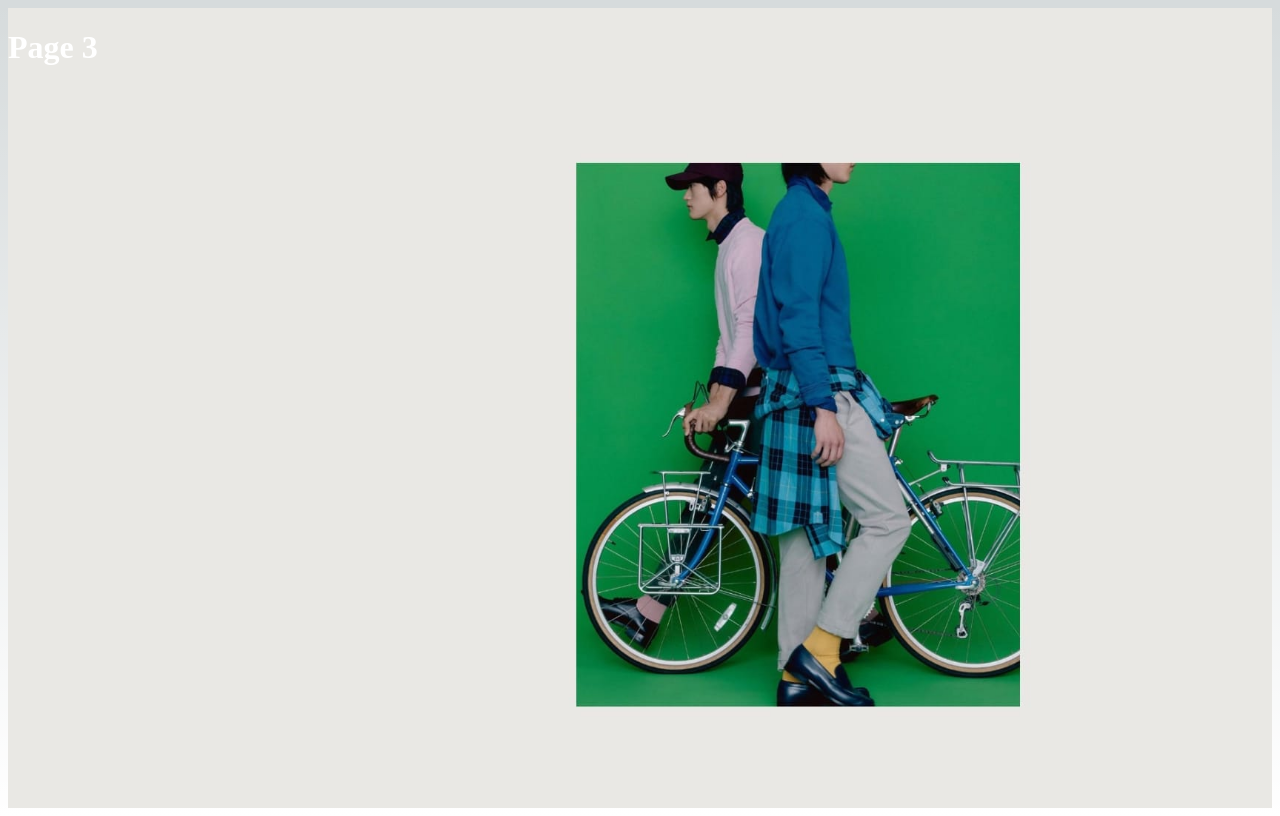
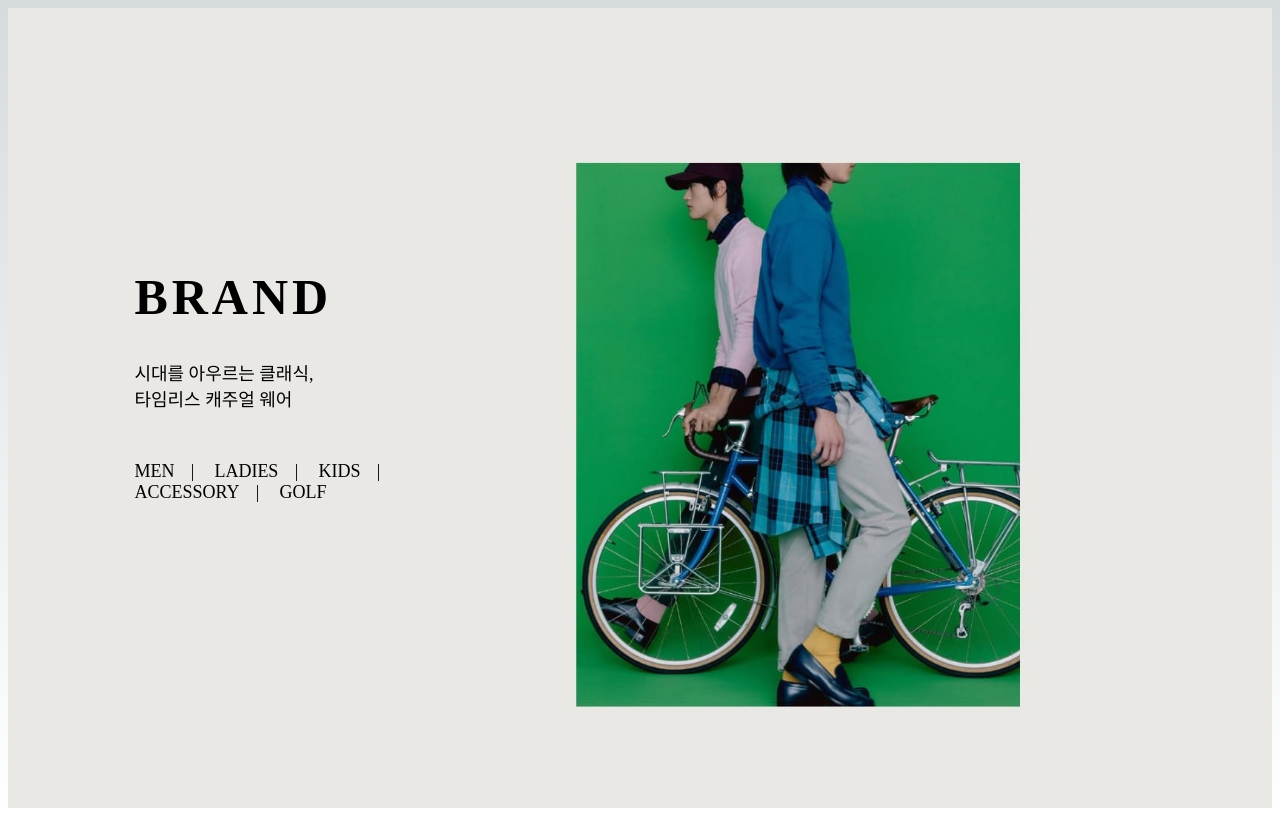
Before and after one commit to yujeongbbang/beanpole-website, a Next.js app: page /Page3 in a window 1280 px wide. Built offline with nearby package versions, Linux system fonts and the light colour scheme.

Commit message:
feat: page2, page3 구조

```diff
--- a/pages/Page3.js
+++ b/pages/Page3.js
@@ -1,9 +1,24 @@
 import styles from '../styles/Page3.module.css';
 
-const Page3 = () => (
-  <div className={styles.page3Container}>
-    <h1>Page 3</h1>
-  </div>
-);
+const Page3 = () => {
+  return (
+    <div className={styles.page3Container}>
+      <div className={styles.page3TextContainer}>
+        <h1 className={styles.page3Title}>BRAND</h1>
+        <p className={styles.page3Subtitle}>
+         시대를 아우르는 클래식, <br />타임리스 캐주얼 웨어
+        </p>
+        <div className={styles.page3Category}>
+          <span className={styles.page3CateList}>MEN</span>
+          <span className={styles.page3CateList}>LADIES</span>
+          <span className={styles.page3CateList}>KIDS</span>
+          <br/>
+          <span className={styles.page3CateList}>ACCESSORY</span>
+          <span className={styles.page3CateList}>GOLF</span>
+        </div>
+      </div>
+    </div>
+  );
+};
 
 export default Page3;
--- a/styles/Page1.module.css
+++ b/styles/Page1.module.css
@@ -13,7 +13,7 @@
 
 .page1TextContainer {
     position: absolute;
-    top: 40%;
+    top: 35%;
     left: 10%;
     transform: translateY(-50%);
     text-align: left;
--- a/styles/Page3.module.css
+++ b/styles/Page3.module.css
@@ -6,6 +6,45 @@
     background-position: center;
     background-repeat: no-repeat;
     position: relative;
-    color: white;
+    color: black;
     overflow: hidden;
   }
+
+
+.page3TextContainer {
+  position: absolute;
+  top: 45%;
+  left: 10%;
+  transform: translateY(-50%);
+  text-align: left;
+  opacity: 1;
+}
+
+.page3Title {
+  font-size: 50px;
+  letter-spacing: 4px;
+}
+
+.page3Subtitle {
+  font-size: 18px;
+}
+
+.page3Category {
+  font-size: 18px;
+  margin-top: 50px;
+}
+
+.page3CateList{
+  margin-right: 40px;
+  position: relative;
+  cursor: pointer;
+}
+.page3CateList::after {
+  content: '|';
+  position: absolute;
+  right: -20px;
+}
+
+.page3CateList:last-child::after {
+  content: '';
+}
```
Also changed, not shown: components/Scroll.jsx (+11 -10 lines), pages/Page2.js (+18 -5 lines), styles/Home.module.css (+15 -0 lines), styles/Page2.module.css (+39 -0 lines).
